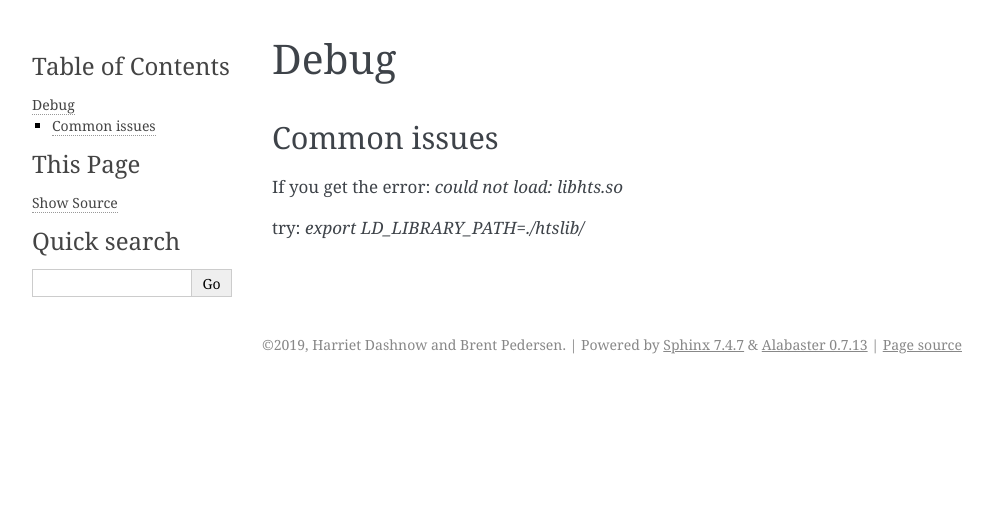
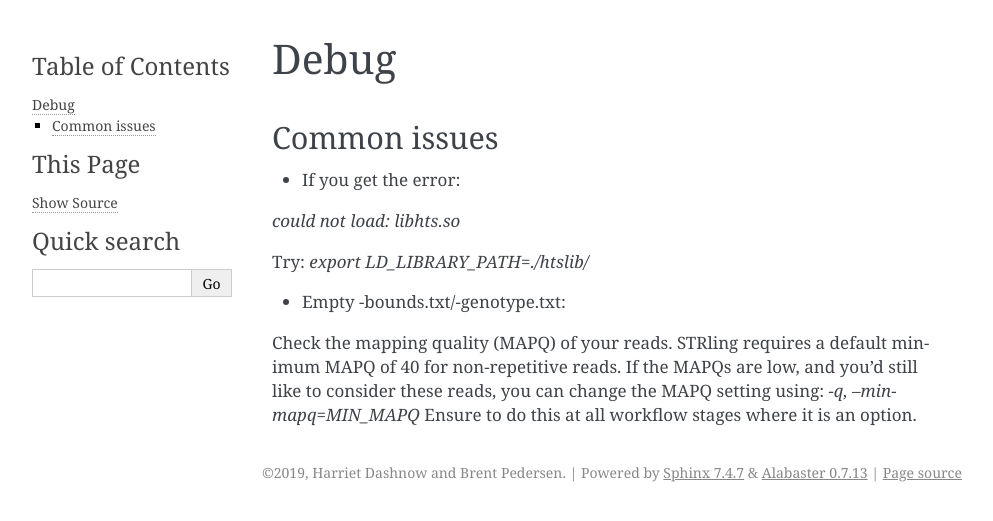
Before and after one commit to quinlan-lab/STRling, a Sphinx documentation site: the page built from docs/source/debug.rst, in a window 1280 px wide. Shown: the top 521 px of the page, without its empty margins (148-1141 px from the left). Built offline with Sphinx 7.4.7, drawn with Linux system fonts in a browser that asks for light colours.

Commit message:
describe low MAPQ issue in docs

```diff
--- a/docs/source/debug.rst
+++ b/docs/source/debug.rst
@@ -9,8 +9,17 @@ Debug
 Common issues
 -------------
 
-If you get the error:
+- If you get the error:
 `could not load: libhts.so`
 
-try:
+Try:
 `export LD_LIBRARY_PATH=./htslib/`
+
+- Empty -bounds.txt/-genotype.txt:
+
+Check the mapping quality (MAPQ) of your reads.
+STRling requires a default minimum MAPQ of 40 for non-repetitive reads.
+If the MAPQs are low, and you'd still like to consider these reads,
+you can change the MAPQ setting using:
+`-q, --min-mapq=MIN_MAPQ`
+Ensure to do this at all workflow stages where it is an option.
```
